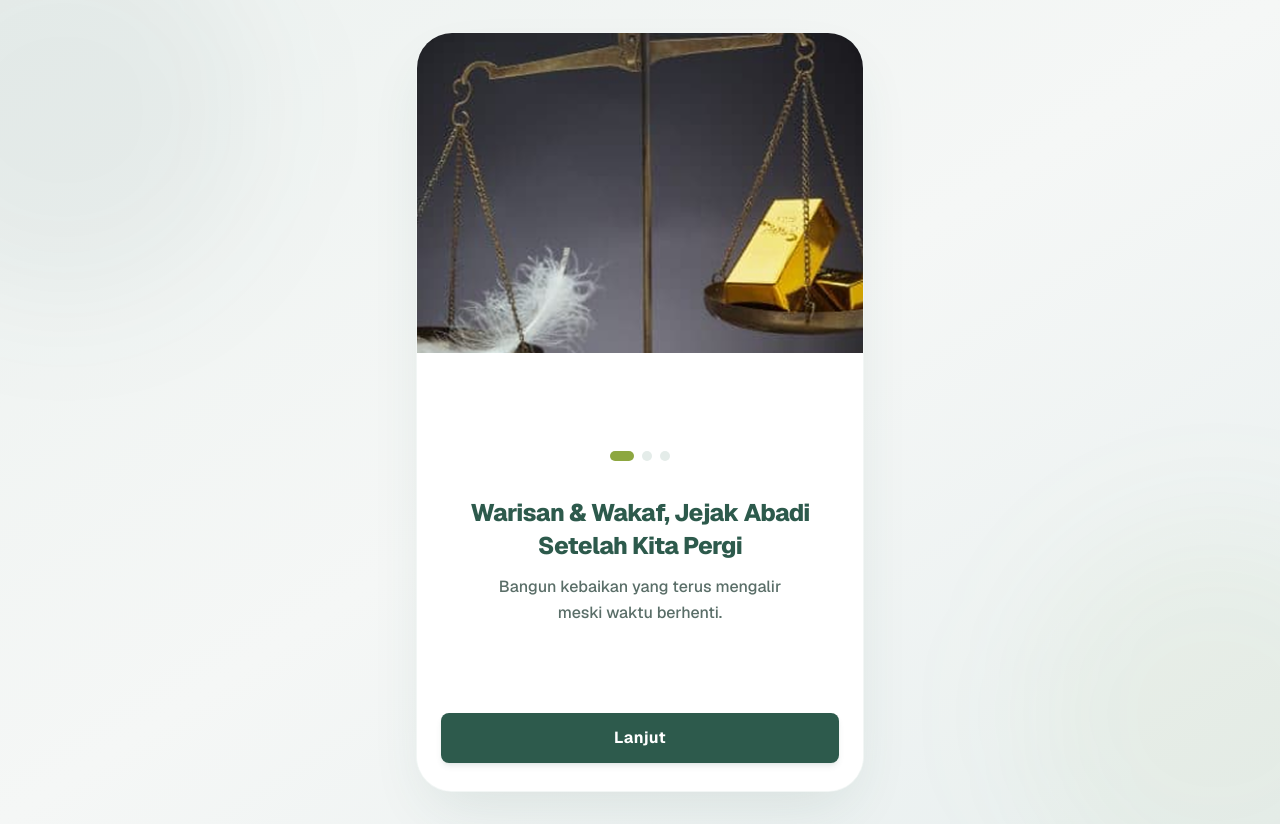
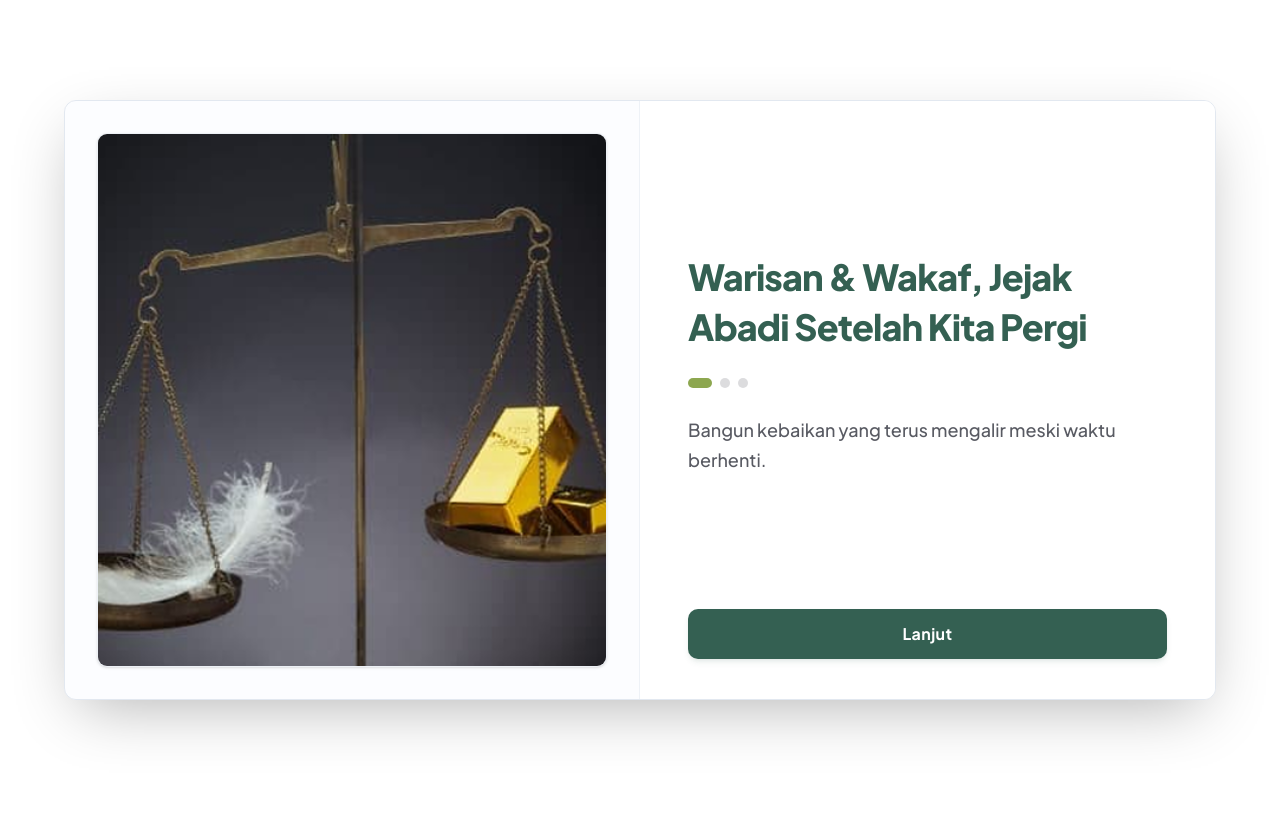
Before and after one commit to amwal-its/amwal, a Next.js app: page / in a window 1280 px wide. After the commit the page ends 800 px from the top, so only its background shows below. Built offline with nearby package versions, Linux system fonts and the light colour scheme.

Commit message:
feat: ui desktop and dashboard

```diff
--- a/app/globals.css
+++ b/app/globals.css
@@ -2,28 +2,54 @@
 
 :root {
   --background: #ffffff;
-  --foreground: #171717;
+  --foreground: #11141F;
+  /* Updated to use GSM neutral-dark as default foreground */
 }
 
 @theme inline {
   --color-background: var(--background);
   --color-foreground: var(--foreground);
-  --font-sans: var(--font-geist-sans);
+
+  /* Setup Typography from GSM */
+  --font-sans: var(--font-jakarta), var(--font-geist-sans), ui-sans-serif, system-ui, sans-serif;
+  --font-serif: var(--font-yeseva), ui-serif, Georgia, Cambria, serif;
+  --font-jakarta: var(--font-jakarta);
+  --font-yeseva: var(--font-yeseva);
   --font-mono: var(--font-geist-mono);
 
-  /* Custom Amwal Premium Color Tokens */
-  --color-amwal-green: #2D5A4C;
-  --color-amwal-green-hover: #1E3F35;
-  --color-amwal-green-light: #F5F7F6;
-  --color-amwal-green-muted: #E2EAE7;
-  --color-amwal-lime: #8DA740;
-  --color-amwal-gray: #5A6E68;
-  --color-amwal-gray-light: #E4ECE9;
+  /* Setup Custom Border Radius for Amwal */
+  --radius-amwal-sm: 5px;
+  --radius-amwal-md: 10px;
+  --radius-amwal-lg: 12px;
+
+  /* GSM Design System - Main Colors */
+  --color-amwal-main-1: #F1EAD8;
+  --color-amwal-main-2: #D5C7AD;
+
+  /* GSM Design System - Neutral Colors */
+  --color-amwal-neutral-dark: #11141F;
+  --color-amwal-neutral-light: #F5F9FF;
+
+  /* GSM Design System - Secondary Colors */
+  --color-amwal-secondary-teal: #346052;
+  --color-amwal-secondary-green: #8DA750;
+
+  /* GSM Design System - Tertiary Colors */
+  --color-amwal-tertiary-yellow-light: #F9F295;
+  --color-amwal-tertiary-orange: #EOAA3E;
+  --color-amwal-tertiary-yellow-pale: #FAF395;
+  --color-amwal-tertiary-gold: #B88A44;
+
+  /* GSM Design System - Status Colors */
+  --color-amwal-status-danger: #EC0854;
+  --color-amwal-status-success: #8DA750;
+  --color-amwal-status-warning: #FFDF0D;
+  --color-amwal-status-info: #346052;
 }
 
 body {
   background: var(--background);
   color: var(--foreground);
-  font-family: var(--font-geist-sans), Arial, Helvetica, sans-serif;
+  font-family: var(--font-jakarta), var(--font-geist-sans), Arial, Helvetica, sans-serif;
   overflow-x: hidden;
 }
--- a/app/layout.tsx
+++ b/app/layout.tsx
@@ -1,5 +1,5 @@
 import type { Metadata } from "next";
-import { Geist, Geist_Mono } from "next/font/google";
+import { Geist, Geist_Mono, Plus_Jakarta_Sans, Yeseva_One } from "next/font/google";
 import "./globals.css";
 
 const geistSans = Geist({
@@ -12,9 +12,21 @@ const geistMono = Geist_Mono({
   subsets: ["latin"],
 });
 
+const plusJakartaSans = Plus_Jakarta_Sans({
+  variable: "--font-jakarta",
+  subsets: ["latin"],
+  weight: ["300", "400", "500", "600", "700", "800"],
+});
+
+const yesevaOne = Yeseva_One({
+  variable: "--font-yeseva",
+  subsets: ["latin"],
+  weight: "400",
+});
+
 export const metadata: Metadata = {
-  title: "Create Next App",
-  description: "Generated by create next app",
+  title: "Amwal - Aplikasi Syariah & Kalkulator Zakat",
+  description: "Bantu kalkulasi kewajiban zakat secara cepat, transparan, dan benar sesuai fiqih syariah.",
 };
 
 export default function RootLayout({
@@ -24,8 +36,8 @@ export default function RootLayout({
 }>) {
   return (
     <html
-      lang="en"
-      className={`${geistSans.variable} ${geistMono.variable} h-full antialiased`}
+      lang="id"
+      className={`${geistSans.variable} ${geistMono.variable} ${plusJakartaSans.variable} ${yesevaOne.variable} h-full antialiased`}
     >
       <body className="min-h-full flex flex-col">{children}</body>
     </html>
--- a/app/page.tsx
+++ b/app/page.tsx
@@ -25,7 +25,7 @@ export default function Home() {
   };
 
   return (
-    <div className="flex-1 flex flex-col min-h-screen bg-slate-100 dark:bg-zinc-950">
+    <div className="flex-1 flex flex-col min-h-screen bg-amwal-neutral-light dark:bg-zinc-950 font-jakarta">
 
       {/* 1. SPLASH SCREEN (Fixed, full viewport) */}
       {view === "splash" && (
@@ -44,12 +44,12 @@ export default function Home() {
 
       {/* 4. DASHBOARD (Full screen fluid web app layout) */}
       {view === "dashboard" && (
-        <div className="flex-1 flex flex-col bg-[#F5F7F6] p-6 sm:p-10 animate-fade-in transition-all duration-500 min-h-screen w-full">
+        <div className="flex-1 flex flex-col bg-amwal-neutral-light p-6 sm:p-10 animate-fade-in transition-all duration-500 min-h-screen w-full">
 
           {/* Main Navigation Header */}
           <div className="flex justify-between items-center mb-10 w-full max-w-7xl mx-auto">
             <div className="flex items-center gap-3">
-              <div className="relative w-10 h-10 rounded-xl overflow-hidden bg-white shadow-sm flex items-center justify-center border border-emerald-100 p-0.5">
+              <div className="relative w-10 h-10 rounded-amwal-sm overflow-hidden bg-white shadow-sm flex items-center justify-center border border-amwal-main-2/20 p-0.5">
                 <Image
                   src="/assets/images/logo.png"
                   alt="Amwal Logo"
@@ -59,15 +59,15 @@ export default function Home() {
                 />
               </div>
               <div>
-                <h2 className="text-[10px] text-amwal-gray font-bold uppercase tracking-wider">Aplikasi Syariah</h2>
-                <h1 className="text-xl font-extrabold text-amwal-green mt-[-2px]">Amwal</h1>
+                <h2 className="text-[10px] text-amwal-secondary-teal font-bold uppercase tracking-wider">Aplikasi Syariah</h2>
+                <h1 className="text-xl font-extrabold text-amwal-secondary-teal mt-[-2px]">Amwal</h1>
               </div>
             </div>
 
             {/* Profile Info & Quick Log out */}
             <div className="flex items-center gap-3">
-              <span className="hidden sm:inline text-sm font-semibold text-amwal-gray">Bara Ardiwinata</span>
-              <div className="w-10 h-10 rounded-full bg-amwal-green-muted border border-amwal-green/10 flex items-center justify-center font-bold text-sm text-amwal-green shadow-inner cursor-pointer hover:bg-amwal-green/10 transition-colors">
+              <span className="hidden sm:inline text-sm font-semibold text-amwal-neutral-dark/80">Bara Ardiwinata</span>
+              <div className="w-10 h-10 rounded-full bg-amwal-main-1 border border-amwal-secondary-teal/10 flex items-center justify-center font-bold text-sm text-amwal-secondary-teal shadow-inner cursor-pointer hover:bg-amwal-secondary-teal/10 transition-colors">
                 BA
               </div>
             </div>
@@ -75,31 +75,31 @@ export default function Home() {
 
           {/* Desktop Responsive Content Grid */}
           <div className="flex-1 flex flex-col justify-center items-center text-center px-4 max-w-7xl mx-auto w-full">
-            <div className="w-24 h-24 bg-emerald-500/10 rounded-full flex items-center justify-center mb-6 relative animate-bounce">
-              <div className="absolute inset-0 bg-emerald-500/5 rounded-full scale-125 animate-ping" />
-              <svg className="w-12 h-12 text-amwal-green" fill="none" viewBox="0 0 24 24" stroke="currentColor" strokeWidth="3">
+            <div className="w-24 h-24 bg-amwal-secondary-green/10 rounded-full flex items-center justify-center mb-6 relative animate-bounce">
+              <div className="absolute inset-0 bg-amwal-secondary-green/5 rounded-full scale-125 animate-ping" />
+              <svg className="w-12 h-12 text-amwal-secondary-green" fill="none" viewBox="0 0 24 24" stroke="currentColor" strokeWidth="3">
                 <path strokeLinecap="round" strokeLinejoin="round" d="M5 13l4 4L19 7" />
               </svg>
             </div>
 
-            <h2 className="text-3xl sm:text-4xl font-black text-amwal-green tracking-tight leading-tight mb-4">
+            <h2 className="text-3xl sm:text-4xl font-yeseva text-amwal-secondary-teal tracking-tight leading-tight mb-4">
               Selamat Datang di Portal Amwal!
             </h2>
-            <p className="text-base font-medium text-amwal-gray leading-relaxed max-w-md mb-8">
+            <p className="text-base font-medium text-amwal-neutral-dark/80 leading-relaxed max-w-md mb-8">
               Autentikasi Anda berhasil diselesaikan secara aman. Sekarang Anda memiliki akses penuh ke sistem manajemen warisan Islam dan penyaluran wakaf modern kami.
             </p>
 
             {/* Quick action card grid mockup to show high premium quality */}
             <div className="grid grid-cols-1 sm:grid-cols-2 gap-4 w-full max-w-lg mb-10">
-              <div className="bg-white p-5 rounded-2xl border border-slate-100 text-left hover:shadow-md transition-all">
-                <span className="text-amwal-lime text-2xl">⚖️</span>
-                <h3 className="font-extrabold text-amwal-green text-lg mt-2">Kalkulator Warisan</h3>
-                <p className="text-xs text-amwal-gray font-medium mt-1">Hitung pembagian ahli waris secara otomatis & adil.</p>
+              <div className="bg-white p-5 rounded-amwal-lg border border-amwal-main-2/20 text-left hover:shadow-md transition-all">
+                <span className="text-amwal-secondary-green text-2xl">⚖️</span>
+                <h3 className="font-yeseva text-amwal-secondary-teal text-lg mt-2">Kalkulator Warisan</h3>
+                <p className="text-xs text-amwal-neutral-dark/70 font-medium mt-1">Hitung pembagian ahli waris secara otomatis & adil.</p>
               </div>
-              <div className="bg-white p-5 rounded-2xl border border-slate-100 text-left hover:shadow-md transition-all">
-                <span className="text-amwal-lime text-2xl">🕌</span>
-                <h3 className="font-extrabold text-amwal-green text-lg mt-2">Manajemen Wakaf</h3>
-                <p className="text-xs text-amwal-gray font-medium mt-1">Salurkan dana wakaf langsung untuk berbagai kemaslahatan.</p>
+              <div className="bg-white p-5 rounded-amwal-lg border border-amwal-main-2/20 text-left hover:shadow-md transition-all">
+                <span className="text-amwal-secondary-green text-2xl">🕌</span>
+                <h3 className="font-yeseva text-amwal-secondary-teal text-lg mt-2">Manajemen Wakaf</h3>
+                <p className="text-xs text-amwal-neutral-dark/70 font-medium mt-1">Salurkan dana wakaf langsung untuk berbagai kemaslahatan.</p>
               </div>
             </div>
 
@@ -112,7 +112,7 @@ export default function Home() {
           </div>
 
           {/* Footer */}
-          <div className="text-xs text-center text-amwal-gray/60 font-semibold mt-auto pt-8 w-full max-w-7xl mx-auto border-t border-slate-100">
+          <div className="text-xs text-center text-amwal-neutral-dark/50 font-semibold mt-auto pt-8 w-full max-w-7xl mx-auto border-t border-amwal-main-2/20">
             Amwal Syariah © 2026. Hak Cipta Dilindungi.
           </div>
         </div>
--- a/components/mobile-preview.tsx
+++ b/components/mobile-preview.tsx
@@ -38,7 +38,7 @@ export function MobilePreview({ children }: MobilePreviewProps) {
         </div>
 
         {/* Content Viewport */}
-        <div className="flex-1 flex flex-col relative overflow-y-auto overflow-x-hidden selection:bg-amwal-green/10">
+        <div className="flex-1 flex flex-col relative overflow-y-auto overflow-x-hidden selection:bg-amwal-secondary-teal/10">
           {children}
         </div>
 
--- a/components/onboarding-flow.tsx
+++ b/components/onboarding-flow.tsx
@@ -100,9 +100,9 @@ export function OnboardingFlow({ onFinish }: OnboardingFlowProps) {
       imageSrc: "/assets/images/step2.png",
       imageAlt: "Panduan Syariah Laptop Workspace",
       renderFallback: () => (
-        <div className="w-full h-full bg-[#1E2E2A] flex flex-col items-center justify-center p-6 relative overflow-hidden select-none">
+        <div className="w-full h-full bg-[#1b2f29] flex flex-col items-center justify-center p-6 relative overflow-hidden select-none">
           {/* Ambient green glow */}
-          <div className="absolute inset-0 bg-radial from-amwal-green/30 via-transparent to-transparent opacity-50" />
+          <div className="absolute inset-0 bg-radial from-amwal-secondary-teal/30 via-transparent to-transparent opacity-50" />
 
           {/* Laptop & Workspace Illustration */}
           <svg className="w-48 h-48 drop-shadow-2xl z-10" viewBox="0 0 200 200" fill="none" xmlns="http://www.w3.org/2000/svg">
@@ -111,10 +111,10 @@ export function OnboardingFlow({ onFinish }: OnboardingFlowProps) {
 
             {/* Laptop Screen */}
             <rect x="50" y="70" width="100" height="64" rx="6" fill="#334155" stroke="#475569" strokeWidth="3" />
-            <rect x="56" y="76" width="88" height="50" rx="2" fill="#2D5A4C" />
+            <rect x="56" y="76" width="88" height="50" rx="2" fill="#346062" />
 
             {/* Code lines on screen */}
-            <path d="M64 86H94M64 94H114M64 102H84M64 110H124" stroke="#8DA740" strokeWidth="3" strokeLinecap="round" opacity="0.8" />
+            <path d="M64 86H94M64 94H114M64 102H84M64 110H124" stroke="#8DA760" strokeWidth="3" strokeLinecap="round" opacity="0.8" />
 
             {/* Keyboard / Laptop Base */}
             <path d="M40 134H160L168 152H32L40 134Z" fill="#1E293B" stroke="#475569" strokeWidth="2" strokeLinejoin="round" />
@@ -196,36 +196,34 @@ export function OnboardingFlow({ onFinish }: OnboardingFlowProps) {
   const isImageError = imageErrors[currentStep];
 
   return (
-    <div className="flex-1 w-full min-h-screen bg-gradient-to-br from-[#EDF2F0] via-[#F5F7F6] to-[#E8EFEF] flex items-center justify-center p-0 md:p-8 relative overflow-hidden">
+    <div className="flex-1 w-full min-h-screen bg-white flex items-center justify-center p-0 md:p-8 relative overflow-hidden">
 
-      {/* Decorative ambient lights outside the card (Desktop only) */}
-      <div className="hidden md:block absolute top-[-10%] left-[-10%] w-96 h-96 bg-amwal-green/5 rounded-full filter blur-3xl pointer-events-none" />
-      <div className="hidden md:block absolute bottom-[-10%] right-[-10%] w-96 h-96 bg-amwal-lime/5 rounded-full filter blur-3xl pointer-events-none animate-pulse" />
+      {/* Main Onboarding Container (Wide Card on Desktop, Full screen on Mobile) */}
+      <div className="w-full min-h-screen md:min-h-0 md:h-[600px] md:max-w-6xl md:rounded-amwal-lg md:shadow-[0_20px_60px_-15px_rgba(0,0,0,0.3)] md:border md:border-slate-200 bg-white flex flex-col md:flex-row md:overflow-hidden relative">
 
-      {/* Main Onboarding Container (Centered Card on Desktop, Full screen on Mobile) */}
-      <div className="w-full min-h-screen md:min-h-0 md:h-[760px] md:max-w-md md:rounded-[36px] md:shadow-[0_25px_60px_-15px_rgba(45,90,76,0.12)] md:border md:border-emerald-900/5 bg-white flex flex-col overflow-hidden relative">
-
-        {/* 1. BAGIAN ATAS: Image / Illustration Area */}
-        <div className="h-[45vh] md:h-[320px] w-full relative overflow-hidden bg-slate-100 flex-shrink-0">
-          {!isImageError ? (
+        {/* 1. SISI KIRI: Image / Illustration Area (Full-bleed on mobile, Padded card frame on desktop) */}
+        <div className="h-[45vh] md:h-full w-full md:w-1/2 p-0 md:p-8 flex items-center justify-center bg-transparent md:bg-amwal-neutral-light/30 border-b border-slate-100 md:border-b-0 md:border-r md:border-slate-200/50 flex-shrink-0">
+          <div className="relative w-full h-full rounded-none md:rounded-amwal-md overflow-hidden shadow-none md:shadow-sm border-0 md:border md:border-slate-200/60 bg-transparent md:bg-white">
             <img
               src={currentStepData.imageSrc}
               alt={currentStepData.imageAlt}
               className="w-full h-full object-cover transition-transform duration-700 ease-out hover:scale-105"
-              onError={() => handleImageError(currentStep)}
             />
-          ) : (
-            currentStepData.renderFallback()
-          )}
+          </div>
         </div>
 
-        {/* 2. BAGIAN TENGAH DAN BAWAH: White Rounded Card Drawer / Actions */}
-        <div className="flex-1 bg-white rounded-t-[38px] md:rounded-t-none mt-[-30px] md:mt-0 z-20 px-6 pt-8 pb-7 flex flex-col justify-between items-center shadow-[0_-8px_30px_rgb(0,0,0,0.03)] md:shadow-none border-t md:border-t-0 border-slate-100/50">
+        {/* 2. SISI KANAN: Text content, indicator, and action buttons drawer */}
+        <div className="flex-1 bg-white z-20 px-6 sm:px-8 md:px-12 pt-6 md:pt-12 pb-6 md:pb-10 flex flex-col justify-between items-center md:items-stretch">
 
-          {/* Middle content section */}
-          <div className="w-full flex flex-col items-center my-auto">
-            {/* Indicator Dots - CUMULATIVE implementation */}
-            <div className="flex gap-2 mb-8 justify-center items-center h-4 select-none">
+          {/* Middle content section: flex-col parent that holds the elements */}
+          <div className="w-full flex flex-col items-center md:items-start my-auto">
+            {/* Title (Jakarta font) - Renders second on mobile, first on desktop */}
+            <h1 className="order-2 md:order-1 font-jakarta font-extrabold text-amwal-secondary-teal text-[22px] sm:text-[24px] md:text-3xl lg:text-4xl text-center md:text-left leading-snug tracking-tight mb-3 md:mb-6">
+              {currentStepData.title}
+            </h1>
+
+            {/* Indicator Dots - Renders first on mobile, second on desktop */}
+            <div className="order-1 md:order-2 flex gap-2 mb-8 md:mb-6 justify-center md:justify-start items-center h-4 select-none w-full">
               {[0, 1, 2].map((idx) => {
                 // Rule: Step 1 (currentStep 0) lights up dot 0.
                 // Step 2 (currentStep 1) lights up dot 0 & 1.
@@ -234,33 +232,27 @@ export function OnboardingFlow({ onFinish }: OnboardingFlowProps) {
                 return (
                   <div
                     key={idx}
-                    className={`h-2.5 rounded-full transition-all duration-300 ease-in-out ${
-                      isLit
-                        ? "w-6 bg-amwal-lime"
-                        : "w-2.5 bg-amwal-gray-light"
-                    }`}
+                    className={`h-2.5 rounded-full transition-all duration-300 ease-in-out ${isLit
+                        ? "w-6 bg-amwal-secondary-green"
+                        : "w-2.5 bg-amwal-neutral-dark/15"
+                      }`}
                   />
                 );
               })}
             </div>
 
-            {/* Text Content */}
-            <div className="w-full text-center px-2">
-              <h1 className="text-[22px] sm:text-2xl font-extrabold text-amwal-green leading-snug tracking-tight mb-3">
-                {currentStepData.title}
-              </h1>
-              <p className="text-sm sm:text-base font-medium text-amwal-gray leading-relaxed max-w-[280px] sm:max-w-[320px] mx-auto">
-                {currentStepData.subtitle}
-              </p>
-            </div>
+            {/* Sub-judul (Jakarta font) - Renders third on both */}
+            <p className="order-3 font-jakarta text-sm sm:text-base md:text-lg font-medium text-amwal-neutral-dark/70 text-center md:text-left leading-relaxed max-w-[280px] sm:max-w-[320px] md:max-w-none mx-auto md:mx-0">
+              {currentStepData.subtitle}
+            </p>
           </div>
 
-          {/* 3. BAGIAN BAWAH: Action Buttons */}
-          <div className="w-full mt-6">
+          {/* 3. BAGIAN BAWAH: Action Buttons (stretches or sits nicely at bottom) */}
+          <div className="w-full mt-6 md:mt-8">
             {currentStep === 0 ? (
               /* Step 1: Full-width button "Lanjut" */
               <Button
-                className="w-full text-base font-bold tracking-wide cursor-pointer"
+                className="w-full text-base font-jakarta font-bold tracking-wide cursor-pointer"
                 onClick={handleNext}
               >
                 Lanjut
@@ -270,14 +262,14 @@ export function OnboardingFlow({ onFinish }: OnboardingFlowProps) {
               <div className="grid grid-cols-2 gap-3.5 w-full">
                 <Button
                   variant="outline"
-                  className="w-full text-base font-bold cursor-pointer"
+                  className="w-full text-base font-jakarta font-bold cursor-pointer"
                   onClick={handleBack}
                 >
                   Kembali
                 </Button>
 
                 <Button
-                  className="w-full text-base font-bold tracking-wide cursor-pointer"
+                  className="w-full text-base font-jakarta font-bold tracking-wide cursor-pointer"
                   onClick={handleNext}
                 >
                   {currentStep === 2 ? "Daftar" : "Lanjut"}
--- a/components/ui/button.tsx
+++ b/components/ui/button.tsx
@@ -12,16 +12,16 @@ const Button = React.forwardRef<HTMLButtonElement, ButtonProps>(
     return (
       <button
         className={cn(
-          "inline-flex items-center justify-center gap-2 whitespace-nowrap rounded-lg text-base font-medium transition-all duration-200 focus-visible:outline-none focus-visible:ring-2 focus-visible:ring-amwal-green/50 disabled:pointer-events-none disabled:opacity-50 active:scale-[0.98] cursor-pointer selection:bg-transparent",
+          "inline-flex items-center justify-center gap-2 whitespace-nowrap rounded-amwal-md text-base font-medium transition-all duration-200 focus-visible:outline-none focus-visible:ring-2 focus-visible:ring-amwal-secondary-teal/50 disabled:pointer-events-none disabled:opacity-50 active:scale-[0.98] cursor-pointer selection:bg-transparent font-jakarta",
           // Variants
           variant === "default" &&
-            "bg-amwal-green text-white hover:bg-amwal-green-hover shadow-md hover:shadow-lg shadow-amwal-green/10",
+            "bg-amwal-secondary-teal text-white hover:bg-[#284a4c] shadow-md hover:shadow-lg shadow-amwal-secondary-teal/10",
           variant === "outline" &&
-            "border border-amwal-green/30 bg-transparent text-amwal-green hover:bg-amwal-green-light hover:border-amwal-green/60",
+            "border border-amwal-secondary-teal/30 bg-transparent text-amwal-secondary-teal hover:bg-amwal-neutral-light hover:border-amwal-secondary-teal/60",
           variant === "ghost" &&
-            "text-amwal-gray hover:text-amwal-green hover:bg-amwal-green-muted/30",
+            "text-amwal-neutral-dark/70 hover:text-amwal-secondary-teal hover:bg-amwal-secondary-teal/10",
           variant === "link" &&
-            "text-amwal-green underline-offset-4 hover:underline",
+            "text-amwal-secondary-teal underline-offset-4 hover:underline",
           // Sizes
           size === "default" && "h-[50px] px-6 py-2.5",
           size === "sm" && "h-9 px-3 text-sm",
--- a/package.json
+++ b/package.json
@@ -6,7 +6,8 @@
     "dev": "next dev",
     "build": "next build",
     "start": "next start",
-    "lint": "eslint"
+    "lint": "eslint",
+    "postinstall": "prisma generate"
   },
   "dependencies": {
     "@prisma/adapter-pg": "^7.8.0",
```
Also changed, not shown: components/auth-flow.tsx (+44 -44 lines), components/splash-screen.tsx (+6 -6 lines), lib/prisma.ts (+5 -3 lines), prisma.config.ts (+5 -4 lines).
